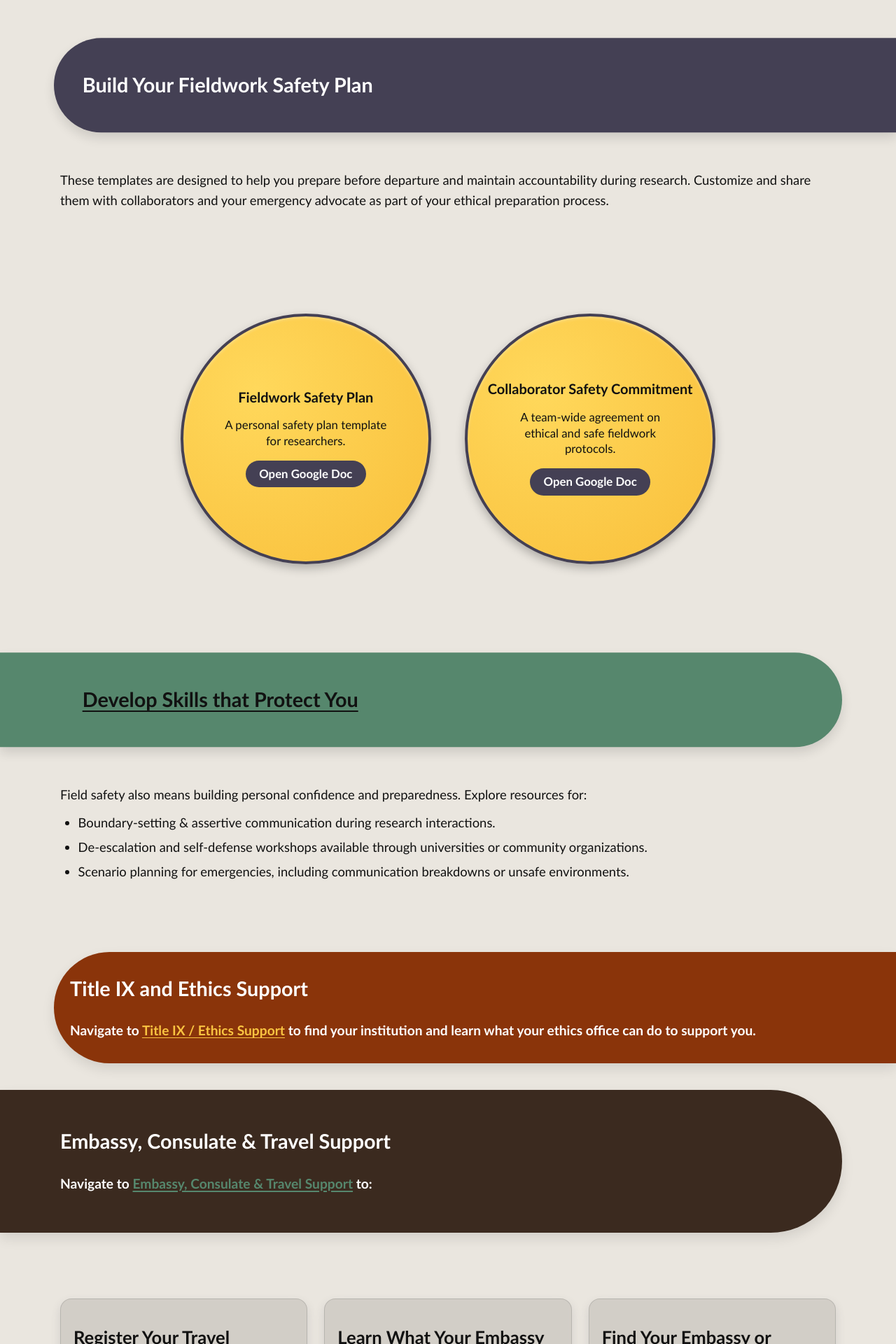
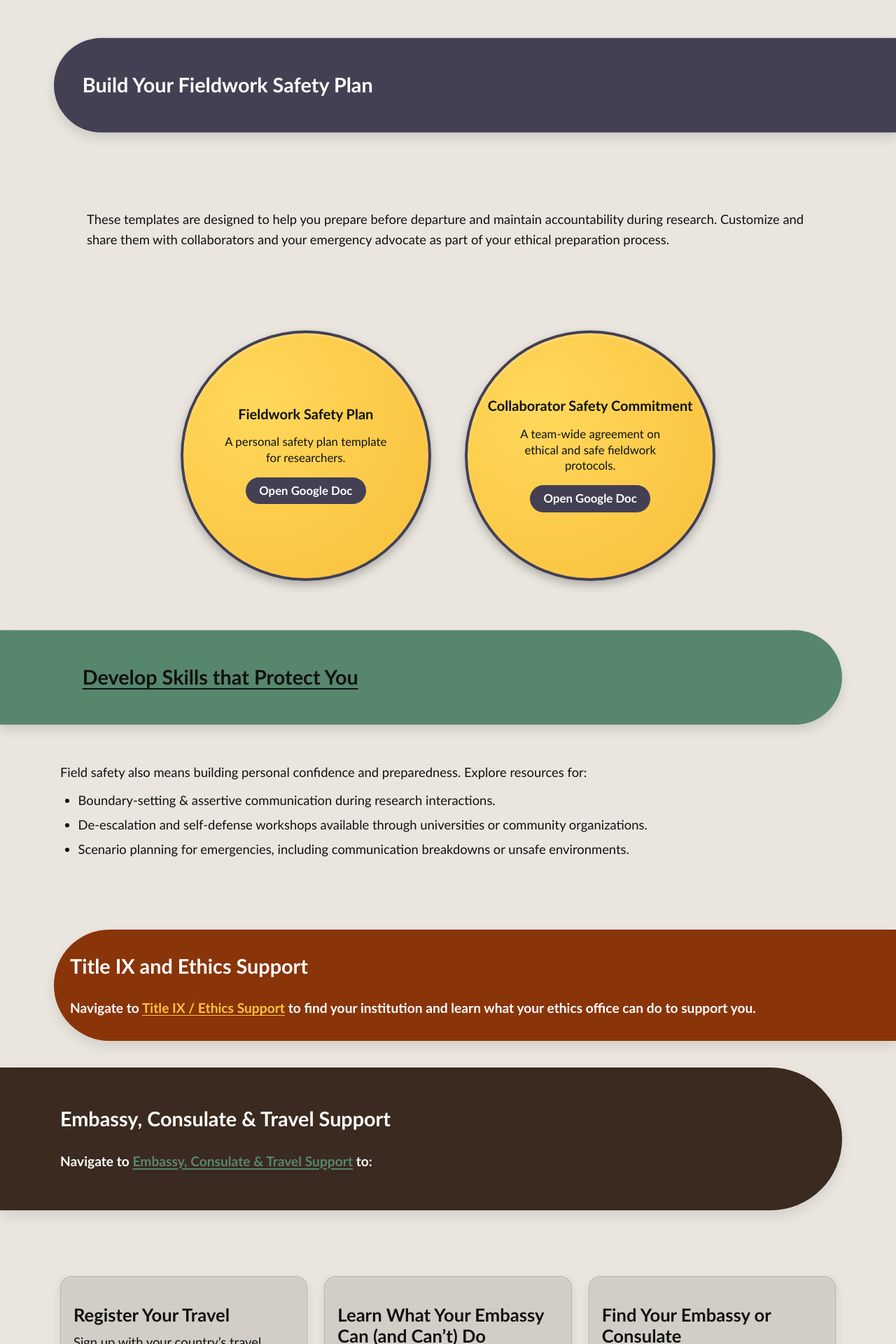
Before and after one commit to AnthroSafetyWarrior/GoldenTrowelProject, a Jekyll site: the page built from _pages/preparing.html, in a window 1280 px wide. Shown: the part 2467-4387 px from the top of the page at 70% size. Built offline with Jekyll 4.4.1, drawn with Linux system fonts in a browser that asks for light colours.

Commit message:
updating name

```diff
--- a/_pages/aboutus.html
+++ b/_pages/aboutus.html
@@ -75,7 +75,7 @@
   src="{{ '/assets/img/IMG_3241.PNG' | absolute_url }}?v={{ site.time | date: '%s' }}"
   alt="Logo for the Golden Trowel Project."
   loading="lazy" decoding="async" fetchpriority="low"
-  style="max-width:220px; height:auto; display:block; margin-inline:auto;">
+  style="max-width:250px; height:auto; display:block; margin-inline:auto;">
     </figure>
 
     <div class="text">
--- a/_pages/preparing.html
+++ b/_pages/preparing.html
@@ -62,7 +62,6 @@
   justify-content: center;
   flex-wrap: wrap;
   gap: clamp(24px, 5vw, 48px);
-  margin-top: 2rem;
 }
 
 .resource-card {
@@ -159,12 +158,11 @@
 <!-- 3) PREPARING — pillband -->
 <section class="section">
   <h2 class="pillhead pill--slate pill--clip-right">Build Your Fieldwork Safety Plan</h2>
-       <p class="lede">These templates are designed to help you prepare before departure and maintain accountability during research. Customize and share them with collaborators and your emergency advocate as part of your ethical preparation process.</p>
+<div class="section resources">
+<p class="lede">These templates are designed to help you prepare before departure and maintain accountability during research. Customize and share them with collaborators and your emergency advocate as part of your ethical preparation process.</p>
 </div>
 </section>
-
-  <div class="section resources">
-	<div class="resources-grid">
+  	<div class="resources-grid">
       <article class="resource-card">
         <h3>Fieldwork Safety Plan</h3>
         <p>A personal safety plan template for researchers.</p>
```
